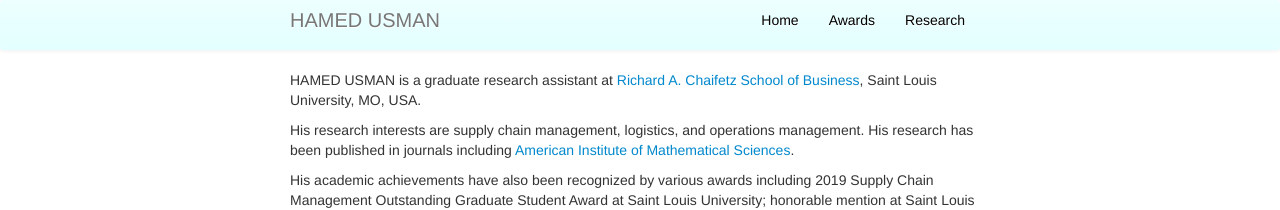
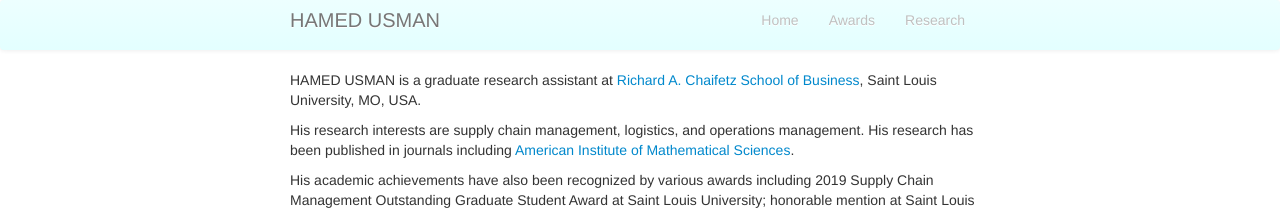
Before and after one commit to hamedusman/hamedusman.github.io, a Jekyll site: the page built from index.md, in a window 1280 px wide. Shown: the top 210 px of the page. Built offline with Jekyll 4.4.1, drawn with Linux system fonts in a browser that asks for light colours.

Commit message:
Update my_custom_css.css

```diff
--- a/assets/themes/twitter/css/my_custom_css.css
+++ b/assets/themes/twitter/css/my_custom_css.css
@@ -130,7 +130,7 @@ ul {
 .hover-underline-animation {
   display: inline-block;
   position: relative;
-  color: #000000; /* To change the color of text with hover-underline-animation */
+  color: #c0c0c0; /* To change the color of text with hover-underline-animation */
 }
 
 .hover-underline-animation:after {
```
